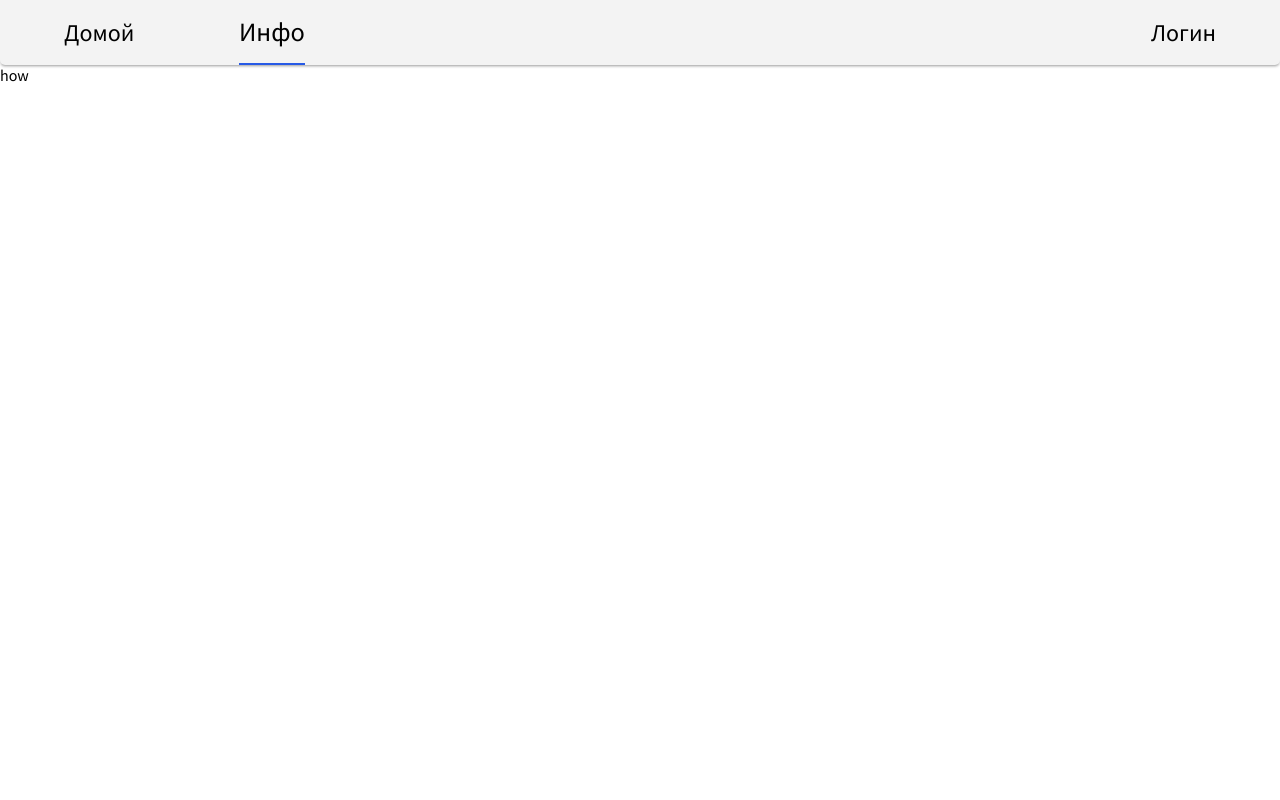
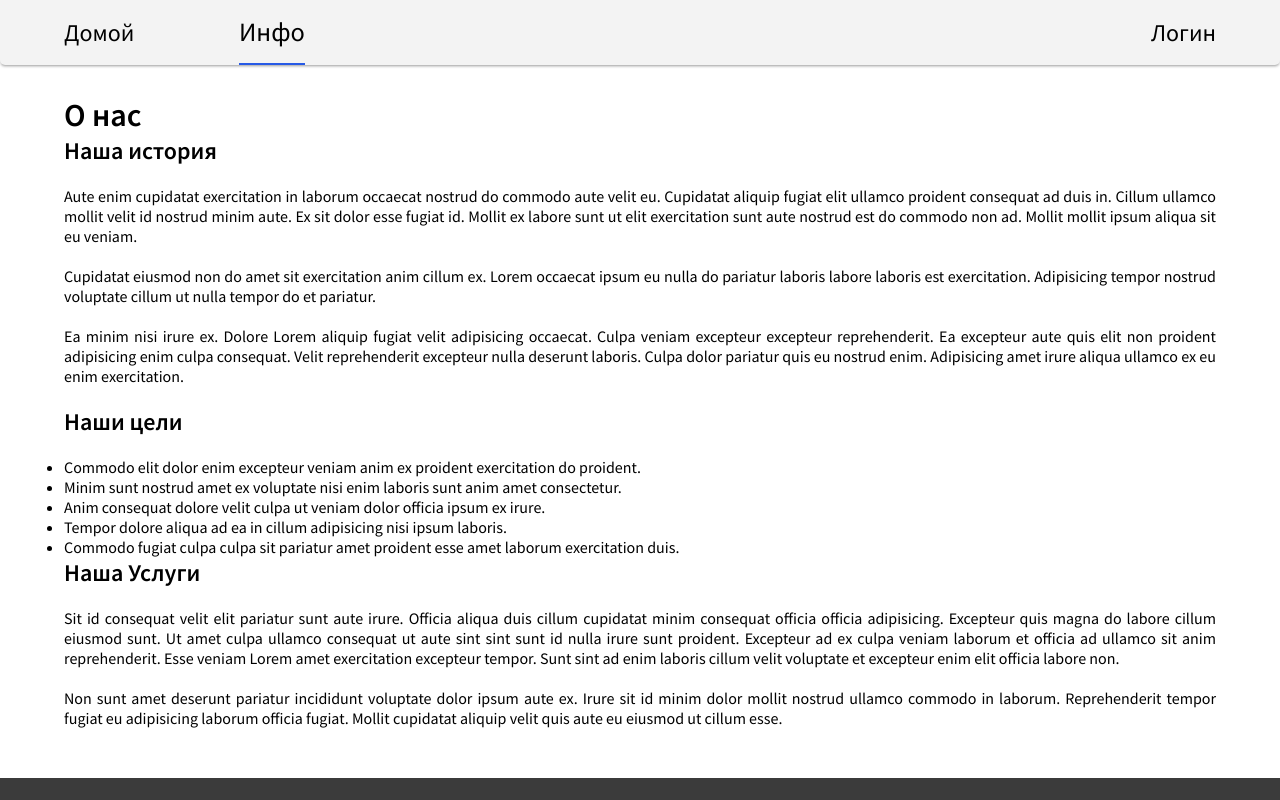
Before and after one commit to TheFloGus/testJazzTeam, a React (Create React App) app: page /info in a window 1280 px wide. Shown: the top 800 px of the page. Built offline with nearby package versions, Linux system fonts and the light colour scheme.

Commit message:
feat: add info page

```diff
--- a/src/App.css
+++ b/src/App.css
@@ -12,6 +12,6 @@
 	z-index: 1;
 }
 
-.page{
+/* .page{
 	min-height: 100vh;
-}
+} */
--- /dev/null
+++ b/src/components/Info.js
@@ -0,0 +1,90 @@
+import "../styles/info.css";
+
+function Info() {
+  return (
+    <div className="info">
+      <div className="container">
+        <div className="info__title">
+          <h1>О нас</h1>
+        </div>
+        <span className="line"></span>
+        <div className="info__block">
+          <h2 className="info__block--title">Наша история</h2>
+          <p className="info__block--description">
+            Aute enim cupidatat exercitation in laborum occaecat nostrud do
+            commodo aute velit eu. Cupidatat aliquip fugiat elit ullamco
+            proident consequat ad duis in. Cillum ullamco mollit velit id
+            nostrud minim aute. Ex sit dolor esse fugiat id. Mollit ex labore
+            sunt ut elit exercitation sunt aute nostrud est do commodo non ad.
+            Mollit mollit ipsum aliqua sit eu veniam.
+            <br />
+            <br />
+            Cupidatat eiusmod non do amet sit exercitation anim cillum ex. Lorem
+            occaecat ipsum eu nulla do pariatur laboris labore laboris est
+            exercitation. Adipisicing tempor nostrud voluptate cillum ut nulla
+            tempor do et pariatur.
+            <br />
+            <br />
+            Ea minim nisi irure ex. Dolore Lorem aliquip fugiat velit
+            adipisicing occaecat. Culpa veniam excepteur excepteur
+            reprehenderit. Ea excepteur aute quis elit non proident adipisicing
+            enim culpa consequat. Velit reprehenderit excepteur nulla deserunt
+            laboris. Culpa dolor pariatur quis eu nostrud enim. Adipisicing amet
+            irure aliqua ullamco ex eu enim exercitation.
+            <br />
+            <br />
+          </p>
+        </div>
+        <span className="line"></span>
+        <div className="info__block">
+          <h2 className="info__block--title">Наши цели</h2>
+          <ul className="info__list">
+            <li className="info__list--item">
+              Commodo elit dolor enim excepteur veniam anim ex proident
+              exercitation do proident.
+            </li>
+            <li className="info__list--item">
+              Minim sunt nostrud amet ex voluptate nisi enim laboris sunt anim
+              amet consectetur.
+            </li>
+            <li className="info__list--item">
+              Anim consequat dolore velit culpa ut veniam dolor officia ipsum ex
+              irure.
+            </li>
+            <li className="info__list--item">
+              Tempor dolore aliqua ad ea in cillum adipisicing nisi ipsum
+              laboris.
+            </li>
+            <li className="info__list--item">
+              Commodo fugiat culpa culpa sit pariatur amet proident esse amet
+              laborum exercitation duis.
+            </li>
+          </ul>
+        </div>
+        <span className="line"></span>
+        <div className="info__block">
+          <h2 className="info__block--title">Наша Услуги</h2>
+          <p className="info__block--description">
+            Sit id consequat velit elit pariatur sunt aute irure. Officia aliqua
+            duis cillum cupidatat minim consequat officia officia adipisicing.
+            Excepteur quis magna do labore cillum eiusmod sunt. Ut amet culpa
+            ullamco consequat ut aute sint sint sunt id nulla irure sunt
+            proident. Excepteur ad ex culpa veniam laborum et officia ad ullamco
+            sit anim reprehenderit. Esse veniam Lorem amet exercitation
+            excepteur tempor. Sunt sint ad enim laboris cillum velit voluptate
+            et excepteur enim elit officia labore non.
+            <br />
+            <br />
+            Non sunt amet deserunt pariatur incididunt voluptate dolor ipsum
+            aute ex. Irure sit id minim dolor mollit nostrud ullamco commodo in
+            laborum. Reprehenderit tempor fugiat eu adipisicing laborum officia
+            fugiat. Mollit cupidatat aliquip velit quis aute eu eiusmod ut
+            cillum esse.
+          </p>
+        </div>
+      </div>
+    </div>
+  );
+}
+
+export default Info;
--- a/src/components/Navigation.js
+++ b/src/components/Navigation.js
@@ -3,10 +3,10 @@ import "../styles/navigation.css";
 import { Routes, Route, Navigate, NavLink } from "react-router-dom";
 import { useSelector } from "react-redux";
 import { SpinnerRoundFilled } from "spinners-react";
-import Footer from "./Footer"
+import Footer from "./Footer";
 
 const Home = React.lazy(() => import("./Home"));
-
+const Info = React.lazy(() => import("./Info"));
 
 export default function Navigation() {
   const isLoggedIn = useSelector((state) => state.userData.isLoggedIn);
@@ -50,7 +50,7 @@ export default function Navigation() {
         </div>
       </header>
       <div className="page">
-		<Suspense
+        <Suspense
           fallback={
             <div className="center-spinner">
               <SpinnerRoundFilled
@@ -64,7 +64,7 @@ export default function Navigation() {
         >
           <Routes>
             <Route path="/" element={<Home />} />
-            <Route path="/info" element={<div>how</div>} />
+            <Route path="/info" element={<Info />} />
             {
               <Route
                 path="/login"
@@ -85,12 +85,12 @@ export default function Navigation() {
                 element={isLoggedIn ? <div>you</div> : <Navigate to="/login" />}
               />
             }
-			<Route path="*" element={<Navigate to="/" />} />
+            <Route path="*" element={<Navigate to="/" />} />
           </Routes>
-		  </ Suspense>
-		  </div>
+        </Suspense>
+      </div>
 
-		  <Footer />
+      <Footer />
     </>
   );
 }
--- a/src/index.css
+++ b/src/index.css
@@ -2,6 +2,10 @@
   margin: 0;
   padding: 0;
   box-sizing: border-box;
+}
+
+html{
+	background-color: rgb(228, 228, 228)
 }
 
 a {
@@ -12,7 +16,6 @@ a {
 body {
   max-width: 1400px;
   width: 100%;
-  min-height: 100vh;
   margin: 0 auto;
   font-family: -apple-system, BlinkMacSystemFont, "Segoe UI", "Roboto", "Oxygen",
     "Ubuntu", "Cantarell", "Fira Sans", "Droid Sans", "Helvetica Neue",
@@ -21,6 +24,8 @@ body {
   -moz-osx-font-smoothing: grayscale;
   font-family: "Source Sans Pro", sans-serif;
   font-size: 16px;
+  background-color: #ffffff;
+  box-shadow: 0 0 10px rgba(0, 0, 0, 0.24);
 }
 
 code {
--- /dev/null
+++ b/src/styles/info.css
@@ -0,0 +1,8 @@
+.info {
+	margin-top: 30px;
+	text-align: justify;
+}
+
+.info__block--title{
+	margin-bottom: 20px;
+}
```
